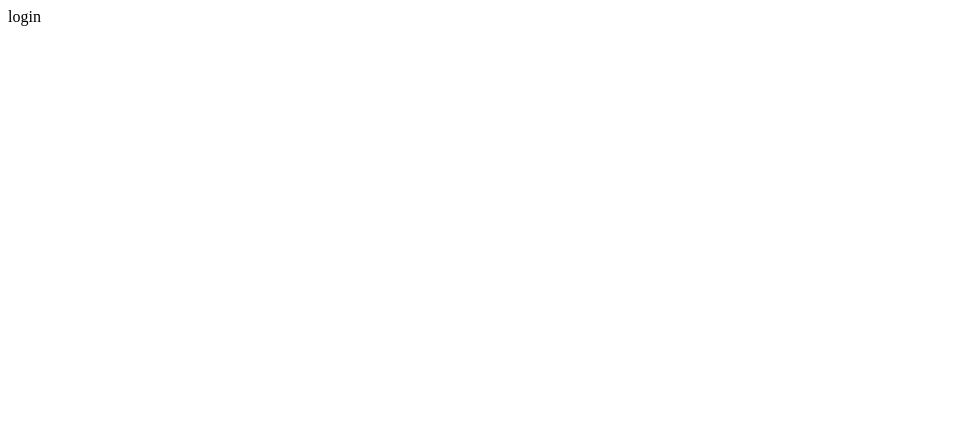
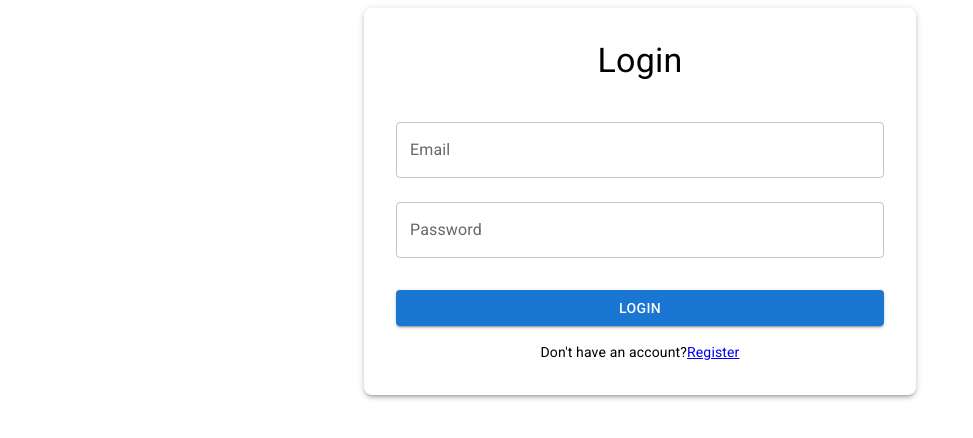
Before and after one commit to Omar-Maher-Khatib/React_FinalProject_NovaStore, a React (Vite) app: page /login in a window 1280 px wide. Shown: the top 438 px of the page, without its empty margins (0-973 px from the left). Built offline with nearby package versions, Linux system fonts and the light colour scheme.

Commit message:
Login + SendCode Logics are Ready

```diff
--- a/src/assets/login/Login.jsx
+++ b/src/assets/login/Login.jsx
@@ -1,9 +1,68 @@
-import React from 'react'
+import Container from '@mui/material/Container'
+import Typography from '@mui/material/Typography';
+import Box from '@mui/material/Box';
+import TextField from '@mui/material/TextField';
+import Button from '@mui/material/Button';
+import { Link } from 'react-router';
+import { loginSchema } from '../../validations/authSchemas.js';
+import { useForm } from "react-hook-form"
+import { yupResolver } from "@hookform/resolvers/yup"
+import { useState } from 'react';
+import { useNavigate } from 'react-router';
+import axios from 'axios';
+import Alert from '@mui/material/Alert';
 
 export default function Login() {
-  return (
-    <div>
-      login
-    </div>
+
+  const navigate = useNavigate();
+  const [serverError, setServerError] = useState(null);
+  const [success, setSuccess] = useState(false);
+
+  const { register, handleSubmit ,formState: { errors,isSubmitting } } = useForm({
+    resolver: yupResolver(loginSchema),mode: "onBlur"
+  })
+
+  const onSubmit = async (data) => {
+    console.log(data);
+    try {
+      const response = await axios.post('https://knowledgeshop.runasp.net/api/auth/Account/Login', data);
+      setSuccess(true);
+      navigate('/home');
+    }catch(e){
+      console.log(e.response);
+      setServerError(e.response.data.message);
+    }
+  }
+
+return (
+    <Container maxWidth="sm">
+      <Box sx={{bgcolor: "white",boxShadow: 3,p:4, borderRadius : 2}}>
+        <Typography component={'h1'} variant='h4' sx={{textAlign:'center',mb:3}}>
+          Login
+        </Typography>
+
+        {serverError?<Alert severity="error">{serverError}</Alert>:null}
+
+        <Box component={'form'} onSubmit={handleSubmit((onSubmit))}>
+          <TextField label="Email" fullWidth margin='normal' {...register('email')}
+            error={errors.email}
+            helperText={errors.email?.message}>
+          </TextField>
+          <TextField label="Password" fullWidth margin='normal' {...register('password')}
+            error={errors.password}
+            helperText={errors.password?.message}
+            type="password">
+          </TextField>
+          <Button type="submit" variant="contained" fullWidth sx={{mt:3}}
+          disabled={isSubmitting}
+          >
+            {isSubmitting?"...Loading":"Login"}
+          </Button>
+          <Typography variant='body2' sx={{textAlign: 'center',mt:2}}>Don't have an account?
+          <Link to='/register'>Register</Link>
+          </Typography>
+        </Box>
+      </Box>
+    </Container>
   )
 }
--- /dev/null
+++ b/src/assets/resetpassword/ResetPassword.jsx
@@ -0,0 +1,9 @@
+import React from 'react'
+
+export default function ResetPassword() {
+  return (
+    <div>
+
+    </div>
+  )
+}
--- /dev/null
+++ b/src/assets/sendcode/SendCode.jsx
@@ -0,0 +1,63 @@
+import Container from '@mui/material/Container'
+import Typography from '@mui/material/Typography';
+import Box from '@mui/material/Box';
+import TextField from '@mui/material/TextField';
+import Button from '@mui/material/Button';
+import { Link } from 'react-router';
+import { sendCodeSchema } from '../../validations/authSchemas.js';
+import { useForm } from "react-hook-form"
+import { yupResolver } from "@hookform/resolvers/yup"
+import { useState } from 'react';
+import { useNavigate } from 'react-router';
+import axios from 'axios';
+import Alert from '@mui/material/Alert';
+
+export default function SendCode() {
+
+  const navigate = useNavigate();
+  const [serverError, setServerError] = useState(null);
+  const [success, setSuccess] = useState(false);
+
+  const { register, handleSubmit ,formState: { errors,isSubmitting } } = useForm({
+    resolver: yupResolver(sendCodeSchema),mode: "onBlur"
+  })
+
+  const onSubmit = async (data) => {
+    console.log(data);
+    try {
+      const response = await axios.post('https://knowledgeshop.runasp.net/api/auth/Account/SendCode', data);
+      setSuccess(true);
+      navigate('/resetpassword');
+    }catch(e){
+      console.log(e.response);
+      setServerError(e.response.data.message);
+    }
+  }
+
+return (
+    <Container maxWidth="sm">
+      <Box sx={{bgcolor: "white",boxShadow: 3,p:4, borderRadius : 2}}>
+        <Typography component={'h1'} variant='h4' sx={{textAlign:'center',mb:3}}>
+          Send Code
+        </Typography>
+
+        {serverError?<Alert severity="error">{serverError}</Alert>:null}
+
+        <Box component={'form'} onSubmit={handleSubmit((onSubmit))}>
+          <TextField label="Email" fullWidth margin='normal' {...register('email')}
+            error={errors.email}
+            helperText={errors.email?.message}>
+          </TextField>
+          <Button type="submit" variant="contained" fullWidth sx={{mt:3}}
+          disabled={isSubmitting}
+          >
+            {isSubmitting?"...Loading":"Send Code"}
+          </Button>
+          <Typography variant='body2' sx={{textAlign: 'center',mt:2}}>
+          <Link to='/Login'>Back to Login</Link>
+          </Typography>
+        </Box>
+      </Box>
+    </Container>
+  )
+}
--- a/src/validations/authSchemas.js
+++ b/src/validations/authSchemas.js
@@ -30,3 +30,7 @@ export const loginSchema = yup.object({
     .matches(/[0-9]/,"Password must contain a number")
 
 })
+
+export const sendCodeSchema = yup.object({
+    email:yup.string().required("Email Is Required").email("Invalid Email Format"),
+})
```
Also changed, not shown: src/router.jsx (+10 -0 lines).
